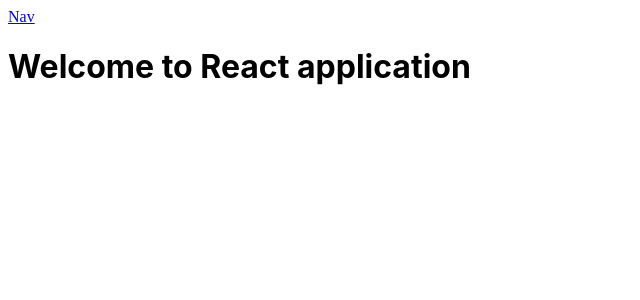
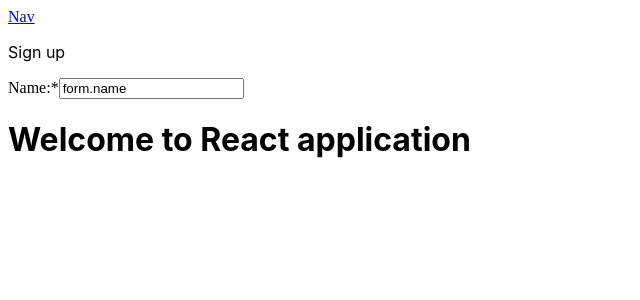
Before and after one commit to Pankaj-Raj/react-tkx34v, a React (Create React App) app: page /register in a window 1280 px wide. Shown: the top 300 px of the page, without its empty margins (0-640 px from the left). Built offline with nearby package versions, Linux system fonts and the light colour scheme.

Commit message:
1 file modified, 1 added

```diff
--- a/src/component/Register.js
+++ b/src/component/Register.js
@@ -1,11 +1,80 @@
 import React from 'react';
+
 import {Link} from 'react-router-dom';
+
 export default class Register extends React.Component{
+constructor(){
+  super();
+  this.state={
+    form: {
+      name: "",
+      email: "",
+      mobile: "",
+      password: "",
+      confirmPassword: "",
+      gender: null,
+      language: [],
+      country: null,
+      zipCode: ""
+    },
+    formErrors: {
+      name: null,
+      email: null,
+      mobile: null,
+      password: null,
+      confirmPassword: null,
+      gender: null,
+      language: null,
+      country: null
+    }
+  }
+  this.countryList = [
+    { value: "india", label: "India" },
+    { value: "us", label: "US" },
+    { value: "australia", label: "Australia" }
+  ];
+  this.languageList = [
+    { value: "english", label: "English" },
+    { value: "hindi", label: "Hindi" },
+    { value: "spanish", label: "Spanish" },
+    { value: "arabic", label: "Arabic" }
+  ];
+}
+
+handelChange=e=>{
+  const {name,value,checked}=e.target;
+  const {form,formErrors}=this.state;
+  let formObj={};
+  formObj={
+    ...form,[name]:value
+  }
+}
+
+
 render(){
+  const {form,formErrors} =this.state;
 return(
-<div>
+<>
 <Link to="/">Nav</Link>
+<div className="signup-box">
+          <p className="title">Sign up</p>
 
+          <div className="row">
+            <div className="col-md-6">
+              <div className="form-group">
+                <label>
+                Name:<span className="asterisk">*</span>
+                <input type="text" className="form-control" name="name" value="form.name" OnChange={this.handelChange} blur={this.handelChange}/>
+                {
+                  formErrors.name &&(
+                  <span className="err">{formErrors.name}</span>
+                  )
+                }
+                </label>
+              </div>
+            </div>
+          </div>
+</div>
 
 
 
@@ -13,7 +82,7 @@ return(
 
 
   <h1>Welcome to React application</h1>
-</div>
+</>
 
 )
 
--- /dev/null
+++ b/src/cssclass/style.css
@@ -0,0 +1,19 @@
+.signup-box{
+  border: 1px solid #ddd;
+  width: 700px;
+  margin: 20px auto;
+  padding: 20px;
+  border-radius: 5px;
+}
+.title{
+  font-weight: 600;
+  margin-top:0;
+}
+.err {
+  font-size: small;
+  color: red;
+}
+.asterisk{
+  font-size: small;
+  color: red;
+}
```
